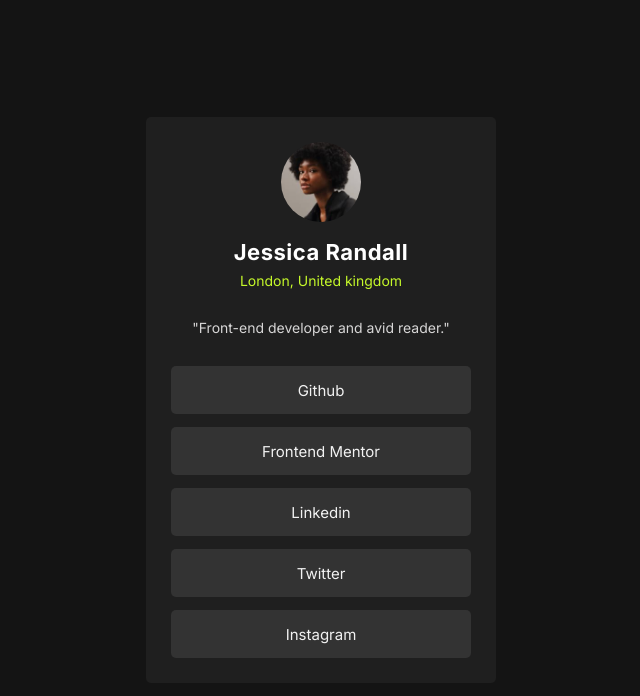
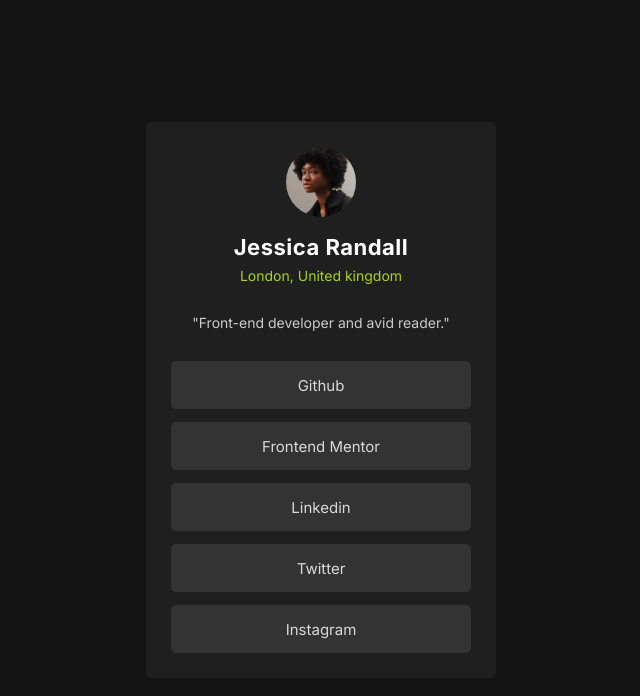
Before and after one commit to CyPhEr420/social-links-profile-main, a plain HTML site: page index.html in a window 1280 px wide. Shown: the whole page, without its empty margins (319-959 px from the left). Drawn offline with Linux system fonts and the light colour scheme; files whose address does not match are found by name.

Commit message:
color correction

```diff
--- a/style.css
+++ b/style.css
@@ -29,7 +29,7 @@ h2 {
 
 a {
   text-decoration: none;
-  color: hsl(0, 0%, 95%);
+  color: hsl(0, 0%, 85%);
   font-size: 1.5rem;
 }
 
@@ -49,8 +49,8 @@ a {
 }
 
 .user-img-container {
-  width: 8rem;
-  height: 8rem;
+  width: 7rem;
+  height: 7rem;
   margin-bottom: 1rem;
 }
 
@@ -67,7 +67,7 @@ a {
 }
 
 .user-info-container p {
-  color: hsl(75, 94%, 57%);
+  color: hsl(75, 72%, 48%);
   font-size: 1.4rem;
 }
 
@@ -80,7 +80,7 @@ a {
 }
 
 .links-container p {
-  color: hsl(0, 1%, 84%);
+  color: hsl(0, 1%, 80%);
   font-size: 1.4rem;
 }
 
```
